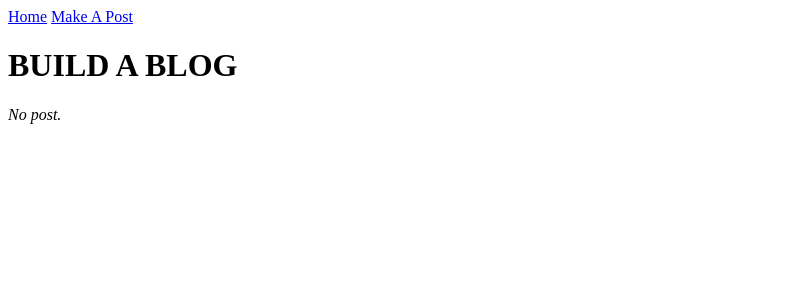
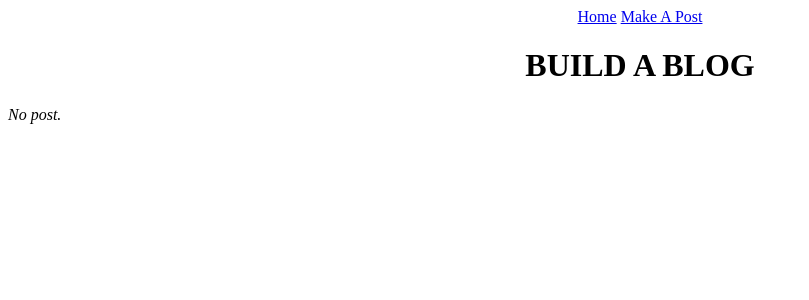
Before and after one commit to kstanyu/build-a-blog, a Flask app: page /blog in a window 1280 px wide. Shown: the top 300 px of the page, without its empty margins (0-809 px from the left). Run offline with Flask 2, Linux system fonts and the light colour scheme; data that the repository does not hold is empty.

Commit message:
added style

```diff
--- a/templates/base-layout.html
+++ b/templates/base-layout.html
@@ -5,18 +5,19 @@
         <meta content = "initial-scale = 1, width = device-width" name =  "viewport" />
         <style>
             nav {
-                display: inline-block;
-                list-style-type: none;
+                text-align: center;
              }
         {% block style %} {% endblock %}
         </style>
         <title> {% block title %} {% endblock %} </title>
     </head>
     <body>
+        <div class = main>
         <div>
-            <div>
+           <div>
                 <nav class = "nav-bar">
                     <a href = "{{url_for('blog')}}">Home</a>
+
                     <a href = "{{url_for('newpost')}}">Make A Post</a>
                 </nav>
             </div>
@@ -24,5 +25,6 @@
                 {% block content %} {% endblock %}
             </div>
         </div>
+        </div>
     </body>
 </html>
--- a/templates/homepage.html
+++ b/templates/homepage.html
@@ -1,4 +1,18 @@
 {% extends "base-layout.html" %}
+{% block style %}
+ h1 {
+    text-align: center;
+    font-size: 60   px;
+    font-family: ubuntu;:wq
+   }
+    ul {
+       list-style: none;
+       margin: 0;
+       padding: 0;
+    }
+
+{% endblock %}
+
 
 {%block content %}
     <div>
@@ -16,6 +30,7 @@
                     <a href="./blog?id={{blog_p.id}}" >{{blog_p.blog_title}}</a>
                     {{blog_p.new_post}}
                 </li>
+                <br />
             {% endfor %}
         {% endif %}
     </div>
--- a/templates/newpost.html
+++ b/templates/newpost.html
@@ -18,10 +18,15 @@
              width: 540px;
              height: 120px;
             }
+      h1 {
+        text-align: center;
+       }
+
 {% endblock %}
 
 {% block content %}
     <h1>A Blog Entry</h1>
+    <div class = main-np>
     <form action = "{{url_for('newpost')}}", method = "POST">
         <label>
             Title for Your Blog
@@ -45,4 +50,5 @@
 
         <input type = "submit" value = "Add Entry"/>
     </form>
+    </div>
 {% endblock %}
```
Also changed, not shown: templates/blog-post.html (+8 -0 lines).
